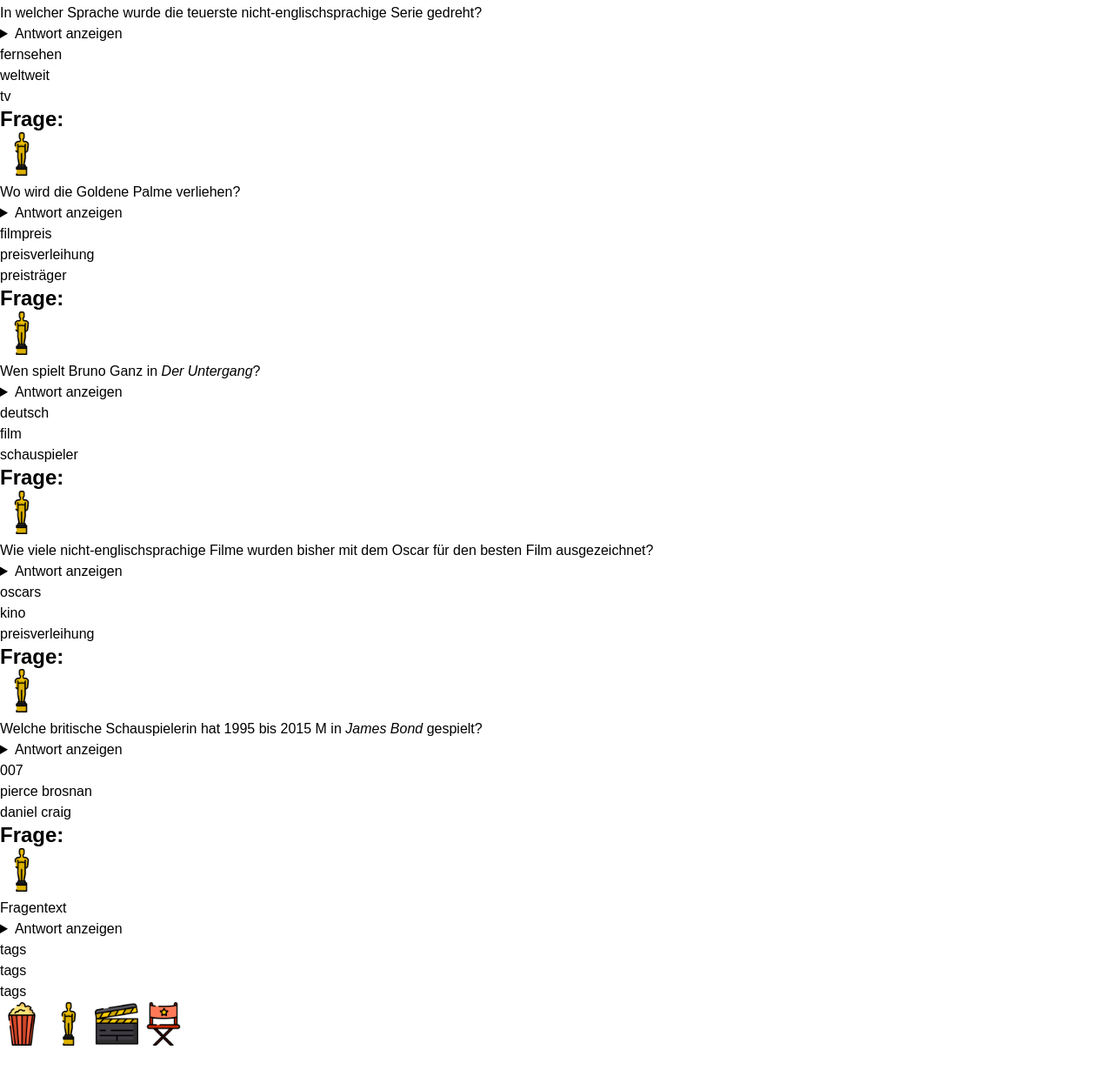
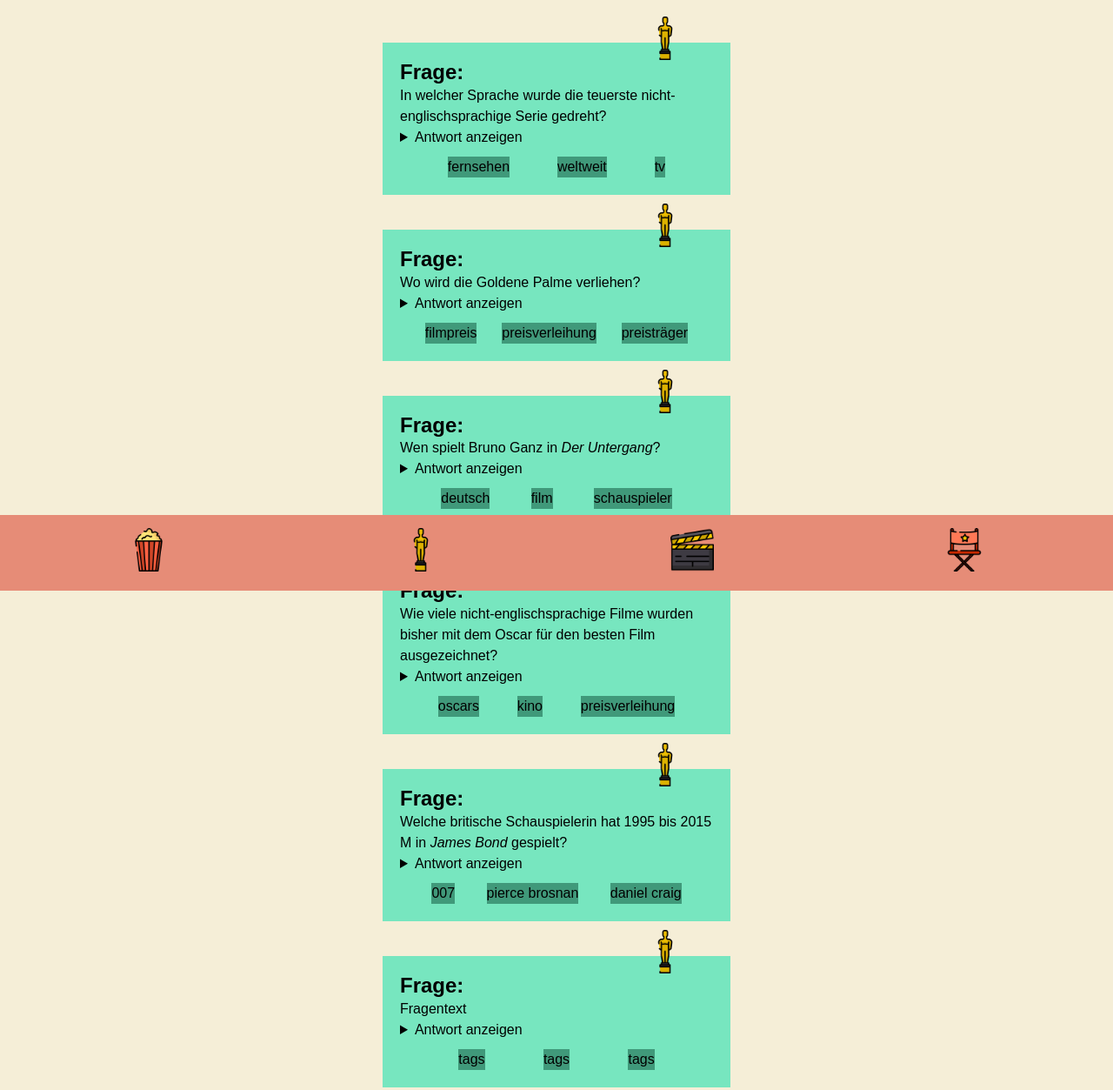
Before and after one commit to felixcanditt/quiz-app, a website: page index.html in a window 1280 px wide. Shown: the part 121-1374 px from the top of the page at 87% size. Before the commit the page ends 1330 px from the top, so only its background shows below. Drawn offline with Linux system fonts and the light colour scheme.

Commit message:
added css: structure of header, cards, footer; colors

```diff
--- a/css/base.css
+++ b/css/base.css
@@ -16,10 +16,10 @@ Miriams Vorschlag: https://codepen.io/miriamhaenle/pen/wvzLOGR?editors=0100
 }
 
 body {
-    font-size: 1.25 rem;
-    font-family: sans-serif;
-    line-height: 1.5;
-  }
+  font-size: 1.25 rem;
+  font-family: sans-serif;
+  line-height: 1.5;
+}
 
 h1,
 h2,
@@ -27,10 +27,91 @@ h3 {
   line-height: 1.2;
 }
 
-ul, ul li {
+ul,
+ul li {
   list-style: none;
 }
 
 /*
 END Miriams Vorschlag für Default Einstellungen
+*/
+
+header {
+  text-align: center;
+  padding: 20px;
+
+  position: fixed;
+  top: 0;
+  left: 0;
+  right: 0;
+
+  z-index: 1000;
+
+  background-color: #e68c77;
+}
+
+main {
+  padding-top: 150px;
+  padding-bottom: 150px;
+
+  display: grid;
+  justify-content: center;
+
+  /*display: flex;
+  flex-wrap: wrap;
+  xjustify-content: center;
+  xalign-items: center;
+
+  xheight: 100vw;*/
+
+  background-color: #f5eed7;
+}
+
+.card {
+  margin: 20px;
+
+  width: 400px;
+  padding: 20px;
+
+  position: relative;
+
+  background-color: #77e6bf;
+}
+
+.card__bookmark {
+  position: absolute;
+  top: -30px;
+  left: 300px;
+}
+
+.tags-box {
+  display: flex;
+  justify-content: space-evenly;
+  padding-top: 10px;
+}
+
+.tags {
+  background-color: #40997a;
+}
+
+footer {
+  position: fixed;
+  bottom: 0;
+  left: 0;
+  right: 0;
+
+  z-index: 1000;
+
+  background-color: #e68c77;
+}
+
+nav {
+  padding: 15px;
+
+  display: flex;
+  justify-content: space-around;
+}
+
 /*
+Farben: https://coolors.co/ef5261-95b8d1-b8e0d2-d6eadf-eac4d5
+*/
--- a/index.html
+++ b/index.html
@@ -27,10 +27,10 @@
           <summary>Antwort anzeigen</summary>
           Deutsch: Die deutsche Serie <em>Babylon Berlin</em>.
         </details>
-        <ul class="card__tags">
-          <li>fernsehen</li>
-          <li>weltweit</li>
-          <li>tv</li>
+        <ul class="tags-box">
+          <li class="tags">fernsehen</li>
+          <li class="tags">weltweit</li>
+          <li class="tags">tv</li>
         </ul>
       </article>
 
@@ -46,10 +46,10 @@
           <summary>Antwort anzeigen</summary>
           Auf dem Filmfestival in Cannes.
         </details>
-        <ul class="card__tags">
-          <li>filmpreis</li>
-          <li>preisverleihung</li>
-          <li>preisträger</li>
+        <ul class="tags-box">
+          <li class="tags">filmpreis</li>
+          <li class="tags">preisverleihung</li>
+          <li class="tags">preisträger</li>
         </ul>
       </article>
 
@@ -67,10 +67,10 @@
           <summary>Antwort anzeigen</summary>
           Adolf Hitler.
         </details>
-        <ul class="card__tags">
-          <li>deutsch</li>
-          <li>film</li>
-          <li>schauspieler</li>
+        <ul class="tags-box">
+          <li class="tags">deutsch</li>
+          <li class="tags">film</li>
+          <li class="tags">schauspieler</li>
         </ul>
       </article>
 
@@ -90,10 +90,10 @@
           Nur ein Film: <em>Parasite</em> aus Südkorea bei der Oscarverleihung
           2020.
         </details>
-        <ul class="card__tags">
-          <li>oscars</li>
-          <li>kino</li>
-          <li>preisverleihung</li>
+        <ul class="tags-box">
+          <li class="tags">oscars</li>
+          <li class="tags">kino</li>
+          <li class="tags">preisverleihung</li>
         </ul>
       </article>
 
@@ -112,10 +112,10 @@
           <summary>Antwort anzeigen</summary>
           Judi Dench.
         </details>
-        <ul class="card__tags">
-          <li>007</li>
-          <li>pierce brosnan</li>
-          <li>daniel craig</li>
+        <ul class="tags-box">
+          <li class="tags">007</li>
+          <li class="tags">pierce brosnan</li>
+          <li class="tags">daniel craig</li>
         </ul>
       </article>
 
@@ -131,10 +131,10 @@
           <summary>Antwort anzeigen</summary>
           Antwort
         </details>
-        <ul class="card__tags">
-          <li>tags</li>
-          <li>tags</li>
-          <li>tags</li>
+        <ul class="tags-box">
+          <li class="tags">tags</li>
+          <li class="tags">tags</li>
+          <li class="tags">tags</li>
         </ul>
       </article>
     </main>
```
Also changed, not shown: bookmarked-cards.html (+13 -13 lines), user-profile.html (+9 -7 lines).
